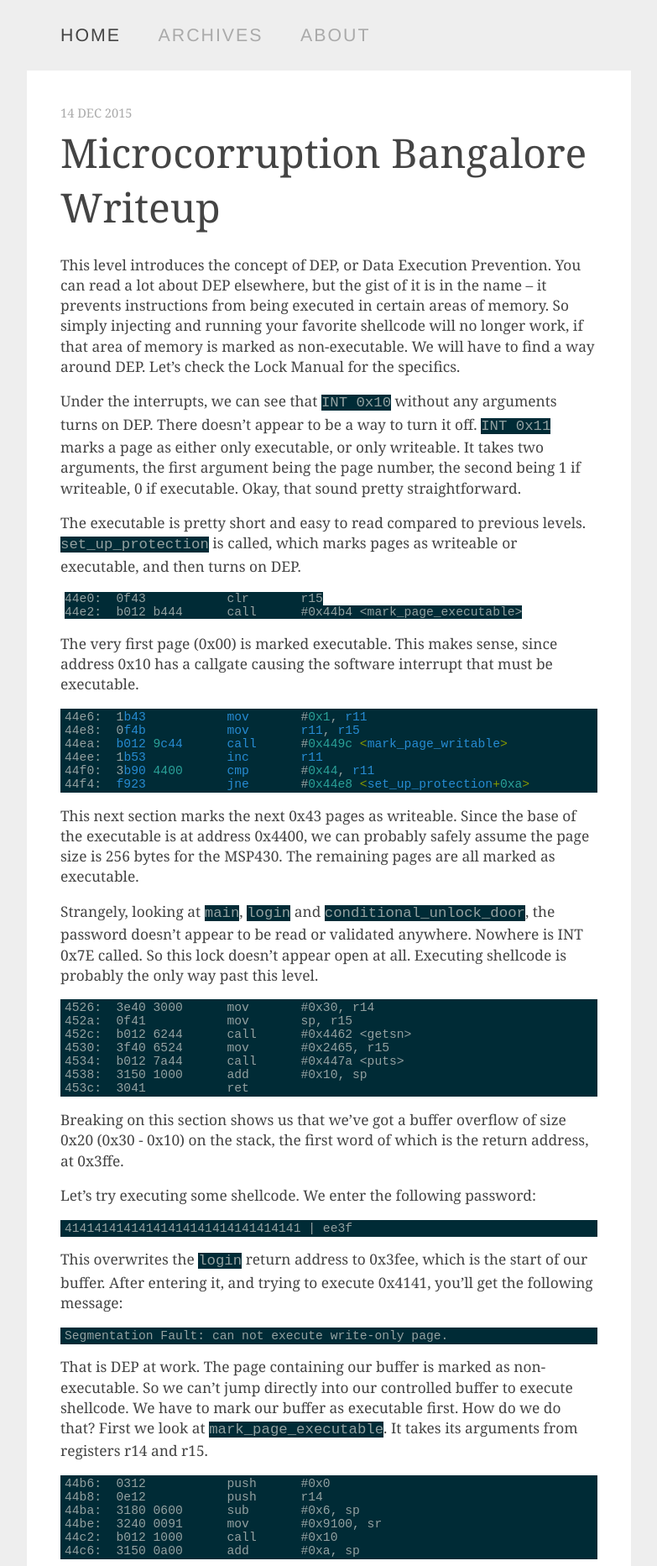
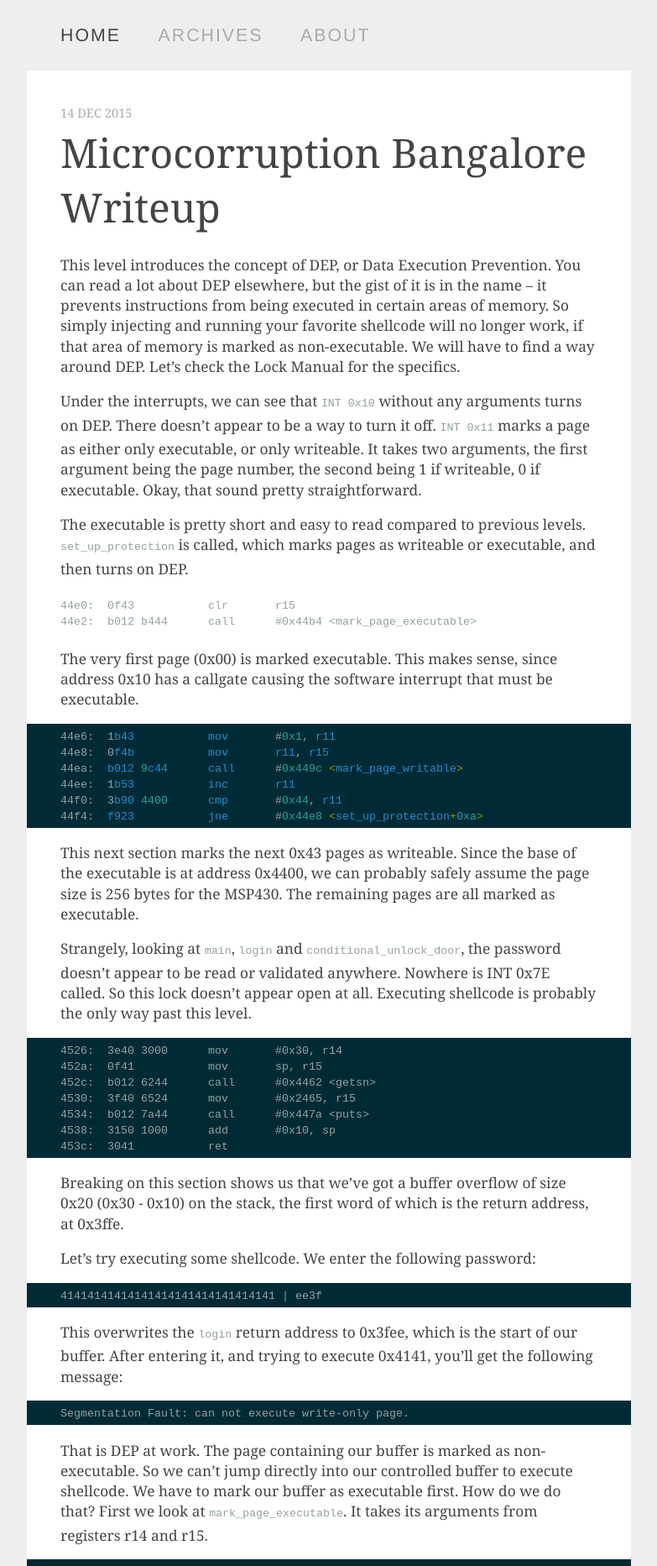
Before and after one commit to avanpo/avanpo.github.io, a Jekyll site: the page built from index.md, in a window 1280 px wide. Shown: the top 1865 px of the page at 84% size, without its empty margins (248-1031 px from the left). Built offline with Jekyll 4.4.1, drawn with Linux system fonts in a browser that asks for light colours; Markdown is read by kramdown in place of the engine named in the settings.

Commit message:
code block changes

```diff
--- a/css/default.css
+++ b/css/default.css
@@ -193,14 +193,13 @@ div.content ol li {
 }
 
 div.content code {
-  background-color: #002b36;
   color: #93a1a1;
+  font-size: 10pt;
 }
 
 div.content pre {
-  margin: 0 0 1em 0;
-  padding: 2px 5px;
-  font-size: 11pt;
+  margin: 0 -40px 1em -40px;
+  padding: 5px 40px;
 }
 
 div.content span.date {
```
